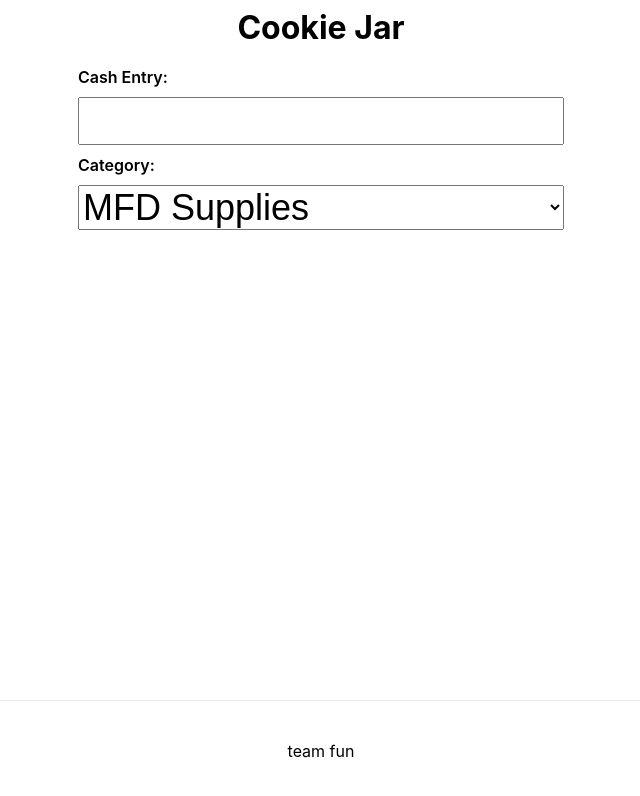
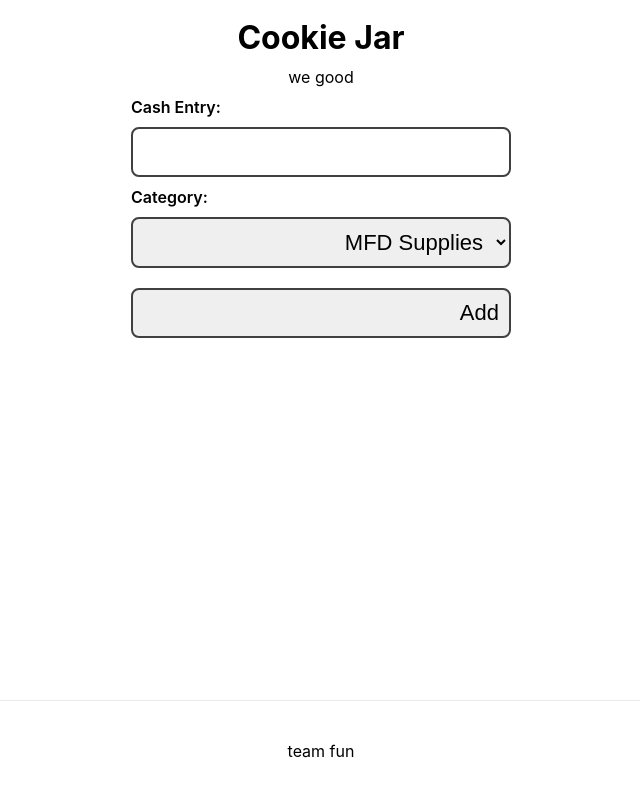
Before and after one commit to dareiff/quick-add, a Next.js app: page / in a window 1280 px wide. Shown: the top 796 px of the page, without its empty margins (319-959 px from the left). Built offline with nearby package versions, Linux system fonts and the light colour scheme.

Commit message:
Updates to the whole shebang

```diff
--- a/package.json
+++ b/package.json
@@ -8,8 +8,14 @@
     "start": "next start"
   },
   "dependencies": {
+    "dayjs": "^1.9.7",
     "next": "10.0.3",
     "react": "17.0.1",
     "react-dom": "17.0.1"
+  },
+  "devDependencies": {
+    "@types/node": "^14.14.10",
+    "@types/react": "^17.0.0",
+    "typescript": "^4.1.2"
   }
 }
--- a/pages/_app.js
+++ b/pages/_app.js
@@ -1,7 +1,7 @@
-import '../styles/globals.css'
+import '../styles/globals.css';
 
 function MyApp({ Component, pageProps }) {
-  return <Component {...pageProps} />
+    return <Component {...pageProps} />;
 }
 
-export default MyApp
+export default MyApp;
--- /dev/null
+++ b/pages/api/add.ts
@@ -0,0 +1,40 @@
+import type { NextApiRequest, NextApiResponse } from 'next';
+
+const lunchBag = process.env.accesstoken;
+console.log(lunchBag);
+export interface AddI {
+    amount: number;
+    category: string;
+    payee: string;
+}
+
+export default (req: NextApiRequest, res: NextApiResponse) => {
+    fetch('https://dev.lunchmoney.app/v1/transactions', {
+        method: 'POST',
+        headers: {
+            'Content-Type': 'application/json',
+            Authorization: 'Bearer ' + lunchBag,
+        },
+        body: JSON.stringify({
+            transactions: [
+                req.body.transactions.map((transaction: AddI) => {
+                    return transaction;
+                }),
+            ],
+        }),
+    })
+        .then(result => {
+            if (result.status === 401) {
+                res.statusCode = 401;
+                res.json({ result });
+            }
+            console.log(result);
+            res.statusCode = 200;
+            res.json({ success: true });
+        })
+        .catch(err => {
+            console.log(err);
+            res.statusCode = 300;
+            res.json({ err });
+        });
+};
--- a/pages/api/hello.js
+++ /dev/null
@@ -1,6 +0,0 @@
-// Next.js API route support: https://nextjs.org/docs/api-routes/introduction
-
-export default (req, res) => {
-  res.statusCode = 200
-  res.json({ name: 'John Doe' })
-}
--- a/pages/index.js
+++ /dev/null
@@ -1,43 +0,0 @@
-import Head from 'next/head';
-import styles from '../styles/Home.module.css';
-
-export default function Home() {
-    const categories = [{ name: 'MFD Supplies' }, { name: 'Restaurants' }];
-    return (
-        <div className={styles.container}>
-            <Head>
-                <title>Lunch Money Quick Add</title>
-            </Head>
-
-            <main className={styles.main}>
-                <h1 className={styles.title}>Cookie Jar</h1>
-                <label className={styles.label} for='lineItem'>
-                    Cash Entry:
-                </label>
-                <input
-                    id='lineItem'
-                    className={styles.numberEntry}
-                    type='number'
-                />
-                <label className={styles.label} for='categorySelect'>
-                    Category:
-                </label>
-                <select className={styles.category} id='categorySelect'>
-                    {categories.map(category => (
-                        <option className={styles.category} value={category.name}>{category.name}</option>
-                    ))}
-                </select>
-            </main>
-
-            <footer className={styles.footer}>
-                <a
-                    href='https://derekr.net'
-                    target='_blank'
-                    rel='noopener noreferrer'
-                >
-                    team fun
-                </a>
-            </footer>
-        </div>
-    );
-}
--- /dev/null
+++ b/pages/index.tsx
@@ -0,0 +1,98 @@
+import Head from 'next/head';
+import styles from '../styles/Home.module.css';
+import { useState } from 'react';
+import { addListener } from 'process';
+import dayjs from 'dayjs';
+
+const Home: React.FC = () => {
+    const categories = [{ name: 'MFD Supplies' }, { name: 'Restaurants' }];
+    const [amount, setAmount] = useState<number>(0);
+    const [loading, setLoading] = useState<boolean>(false);
+    const [success, setSuccess] = useState<boolean>(false);
+
+    const insertTransaction = async () => {
+        setLoading(true);
+        if (amount === 0) {
+            setLoading(false);
+            return;
+        } else {
+            var now = dayjs();
+            await fetch('/api/add', {
+                method: 'POST',
+                headers: {
+                    'Content-Type': 'application/json',
+                    // 'Content-Type': 'application/x-www-form-urlencoded',
+                },
+                body: JSON.stringify({
+                    transactions: [
+                        {
+                            amount: 0,
+                            category: 222,
+                            date: now.format(),
+                            payee: 'CASH',
+                        },
+                    ],
+                }),
+            })
+                .then(res => {
+                    console.log(res);
+                    setLoading(false);
+                    setSuccess(true);
+                })
+                .catch(err => {
+                    console.log(err);
+                });
+        }
+    };
+
+    return (
+        <div className={styles.container}>
+            <Head>
+                <title>Lunch Money Quick Add</title>
+            </Head>
+
+            <main className={styles.main}>
+                <h1 className={styles.title}>Cookie Jar</h1>
+                {setSuccess && <span>we good</span>}
+                <label className={styles.label} htmlFor='lineItem'>
+                    Cash Entry:
+                </label>
+                <input
+                    id='lineItem'
+                    className={styles.numberEntry}
+                    type='number'
+                    onChange={e => setAmount(parseInt(e.target.value))}
+                />
+                <label className={styles.label} htmlFor='categorySelect'>
+                    Category:
+                </label>
+                <select className={styles.category} id='categorySelect'>
+                    {categories.map((category, i) => (
+                        <option
+                            key={i}
+                            className={styles.category}
+                            value={category.name}
+                        >
+                            {category.name}
+                        </option>
+                    ))}
+                </select>
+                <button className={styles.button} onClick={insertTransaction}>
+                    Add
+                </button>
+            </main>
+
+            <footer className={styles.footer}>
+                <a
+                    href='https://derekr.net'
+                    target='_blank'
+                    rel='noopener noreferrer'
+                >
+                    team fun
+                </a>
+            </footer>
+        </div>
+    );
+};
+
+export default Home;
--- a/styles/Home.module.css
+++ b/styles/Home.module.css
@@ -8,12 +8,14 @@
 }
 
 .main {
-    padding: 0;
+    padding: 10px;
     flex: 1;
     display: flex;
     flex-direction: column;
     justify-content: flex-start;
     align-items: center;
+    width: 100%;
+    max-width: 400px;
 }
 
 .footer {
@@ -40,6 +42,12 @@
     text-decoration: none;
 }
 
+.button {
+    padding: 10px 30px;
+    margin: 20px auto;
+    width: 100%;
+}
+
 .title a:hover,
 .title a:focus,
 .title a:active {
@@ -49,7 +57,6 @@
 .title {
     margin: 10px 0;
     line-height: 1.15;
-    font-size: 2rem;
 }
 
 .title,
@@ -59,14 +66,12 @@
 
 .description {
     line-height: 1.5;
-    font-size: 1.5rem;
 }
 
 .code {
     background: #fafafa;
     border-radius: 5px;
     padding: 0.75rem;
-    font-size: 1.1rem;
     font-family: Menlo, Monaco, Lucida Console, Liberation Mono,
         DejaVu Sans Mono, Bitstream Vera Sans Mono, Courier New, monospace;
 }
@@ -99,11 +104,8 @@
 }
 
 .numberEntry {
-    font-size: 36px;
     width: 100%;
-    text-align: right;
     padding-right: 15px;
-
 }
 
 .numberEntry::before {
@@ -111,8 +113,18 @@
 }
 
 .category {
-    font-size: 36px;
     width: 100%;
+}
+
+.numberEntry,
+.category,
+.button {
+    padding: 10px;
+    border-radius: 8px;
+    width: 100%;
+    text-align: right;
+    border: 2px solid #404040;
+    font-size: 22px;
 }
 
 .card:hover,
@@ -124,12 +136,10 @@
 
 .card h3 {
     margin: 0 0 1rem 0;
-    font-size: 1.5rem;
 }
 
 .card p {
     margin: 0;
-    font-size: 1.25rem;
     line-height: 1.5;
 }
 
```
Also changed, not shown: tsconfig.json (added, +29 -0 lines), 1 other file (tests, documents, lock files or other folders).
